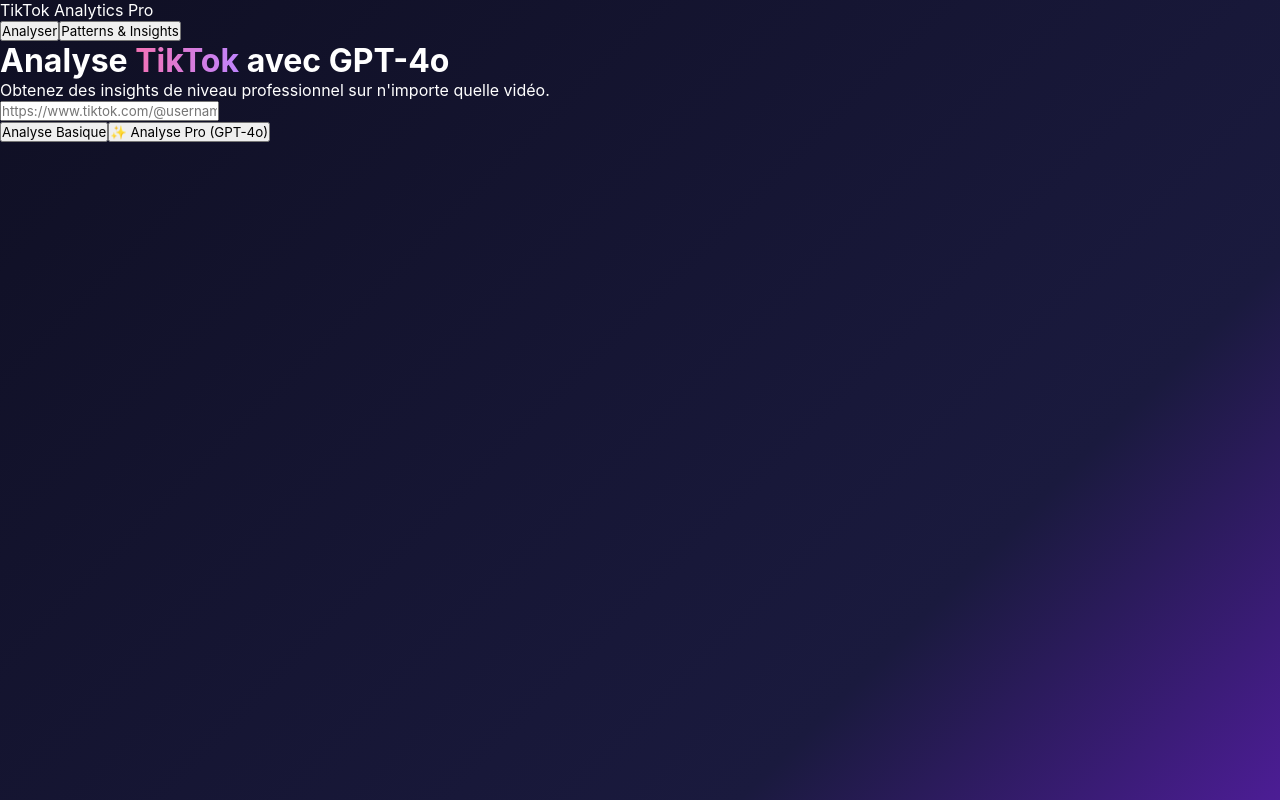
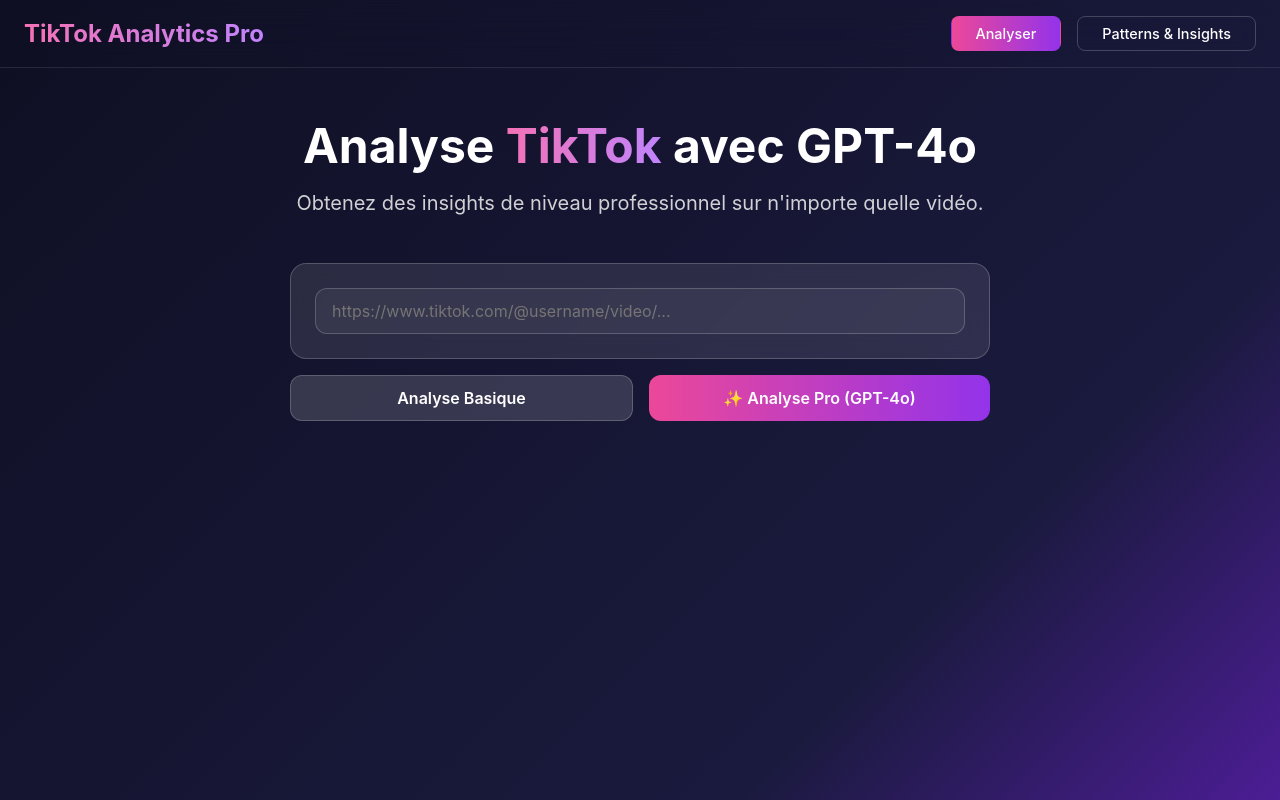
Before and after one commit to FredWav/TiktokVideoAnalytics, a Next.js app: page / in a window 1280 px wide. Built offline with nearby package versions, Linux system fonts and the light colour scheme.

Commit message:
Add global styles for app layout and navigation
Added styles for app layout, navigation, and results sections.

```diff
--- a/styles/globals.css
+++ b/styles/globals.css
@@ -63,3 +63,481 @@
   color: #fecaca;
   margin-top: 1rem;
 }
+
+/* App layout styles */
+.app {
+  min-height: 100vh;
+  color: white;
+}
+
+.nav {
+  padding: 1rem 1.5rem;
+  border-bottom: 1px solid rgba(255, 255, 255, 0.1);
+  backdrop-filter: blur(20px);
+  position: sticky;
+  top: 0;
+  z-index: 10;
+}
+
+.nav-content {
+  max-width: 1400px;
+  margin: 0 auto;
+  display: flex;
+  justify-content: space-between;
+  align-items: center;
+}
+
+.logo {
+  font-size: 1.5rem;
+  font-weight: bold;
+  background: linear-gradient(90deg, #f472b6, #c084fc);
+  -webkit-background-clip: text;
+  -webkit-text-fill-color: transparent;
+  background-clip: text;
+}
+
+.nav-tabs {
+  display: flex;
+  gap: 1rem;
+}
+
+.nav-tab {
+  background: transparent;
+  border: 1px solid rgba(255, 255, 255, 0.2);
+  color: white;
+  padding: 0.5rem 1.5rem;
+  border-radius: 0.5rem;
+  cursor: pointer;
+  transition: all 0.3s;
+  font-size: 0.9rem;
+  font-weight: 500;
+}
+
+.nav-tab:hover {
+  background: rgba(255, 255, 255, 0.1);
+}
+
+.nav-tab.active {
+  background: linear-gradient(90deg, #ec4899, #9333ea);
+  border-color: transparent;
+}
+
+.hero {
+  max-width: 1200px;
+  margin: 0 auto;
+  padding: 3rem 1.5rem;
+}
+
+.hero-content {
+  text-align: center;
+}
+
+.hero-title {
+  font-size: 3rem;
+  font-weight: bold;
+  margin-bottom: 1rem;
+}
+
+.hero-subtitle {
+  font-size: 1.25rem;
+  opacity: 0.8;
+  margin-bottom: 3rem;
+  max-width: 700px;
+  margin-left: auto;
+  margin-right: auto;
+}
+
+.input-section {
+  max-width: 700px;
+  margin: 0 auto 3rem;
+}
+
+.input-container {
+  background: rgba(255, 255, 255, 0.1);
+  backdrop-filter: blur(10px);
+  border-radius: 1rem;
+  padding: 1.5rem;
+  border: 1px solid rgba(255, 255, 255, 0.2);
+  margin-bottom: 1rem;
+}
+
+.url-input {
+  width: 100%;
+  background: rgba(255, 255, 255, 0.05);
+  border: 1px solid rgba(255, 255, 255, 0.2);
+  border-radius: 0.75rem;
+  padding: 0.75rem 1rem;
+  color: white;
+  font-size: 1rem;
+  outline: none;
+  transition: all 0.3s;
+}
+
+.analyze-buttons-container {
+  display: flex;
+  gap: 1rem;
+  margin-top: 1rem;
+  margin-bottom: 2rem;
+}
+
+.analyze-btn {
+  border: none;
+  border-radius: 0.75rem;
+  padding: 0.75rem 1rem;
+  font-weight: 600;
+  cursor: pointer;
+  transition: all 0.3s;
+  display: flex;
+  align-items: center;
+  gap: 0.5rem;
+  justify-content: center;
+  flex: 1;
+  font-size: 1rem;
+}
+
+.analyze-btn.free {
+  background: rgba(255, 255, 255, 0.15);
+  border: 1px solid rgba(255, 255, 255, 0.2);
+  color: white;
+}
+
+.analyze-btn.free:hover:not(:disabled) {
+  background: rgba(255, 255, 255, 0.25);
+}
+
+.analyze-btn.pro {
+  background: linear-gradient(90deg, #ec4899, #9333ea);
+  color: white;
+  border: none;
+}
+
+.analyze-btn.pro:hover:not(:disabled) {
+  background: linear-gradient(90deg, #f472b6, #c084fc);
+}
+
+/* Results styles */
+.results {
+  max-width: 1200px;
+  margin: 0 auto;
+}
+
+.results-grid {
+  display: grid;
+  grid-template-columns: 2fr 1fr;
+  gap: 2.5rem;
+  align-items: flex-start;
+  margin-bottom: 2.5rem;
+}
+
+.main-col,
+.side-col {
+  display: flex;
+  flex-direction: column;
+  gap: 2rem;
+}
+
+.card,
+.thumbnail-card,
+.performance-badge,
+.stats-card-container {
+  margin-bottom: 0 !important;
+}
+
+.card {
+  background: rgba(255, 255, 255, 0.08);
+  backdrop-filter: blur(15px);
+  border-radius: 1rem;
+  padding: 1.5rem;
+  border: 1px solid rgba(255, 255, 255, 0.15);
+}
+
+.thumbnail-card {
+  text-align: center;
+}
+
+.thumbnail-img {
+  max-width: 100%;
+  max-height: 400px;
+  border-radius: 0.75rem;
+  margin: 0 auto 1rem;
+  display: block;
+}
+
+.video-info {
+  text-align: center;
+}
+
+.username {
+  font-size: 1.25rem;
+  font-weight: 600;
+  color: #c084fc;
+  margin-bottom: 0.5rem;
+}
+
+.niche-tag {
+  display: inline-block;
+  background: linear-gradient(90deg, #ec4899, #9333ea);
+  padding: 0.25rem 1rem;
+  border-radius: 9999px;
+  font-size: 0.875rem;
+}
+
+.performance-badge {
+  text-align: left;
+}
+.performance-badge .badge-label {
+  font-size: 1rem;
+  opacity: 0.8;
+  margin-bottom: 0.5rem;
+  text-align: left;
+}
+.performance-badge .engagement-table {
+  display: flex;
+  flex-direction: column;
+  gap: 0.4rem;
+  margin-top: 0.7rem;
+  font-size: 1.1rem;
+  text-align: left;
+  align-items: flex-start;
+}
+
+.stats-card-container {
+  padding: 1rem;
+}
+
+.stats-grid {
+  display: grid;
+  grid-template-columns: repeat(3, 1fr);
+  gap: 1rem;
+}
+
+.stat-card {
+  background: rgba(255, 255, 255, 0.1);
+  border-radius: 0.75rem;
+  padding: 1rem;
+  text-align: center;
+  font-size: 1.25rem;
+  font-weight: bold;
+}
+
+.stat-label {
+  font-size: 0.75rem;
+  opacity: 0.75;
+  font-weight: normal;
+  margin-top: 0.25rem;
+}
+
+.section-title {
+  font-size: 1.25rem;
+  font-weight: 600;
+  margin-bottom: 1rem;
+  text-align: center;
+}
+
+.hashtags-container {
+  display: flex;
+  flex-wrap: wrap;
+  gap: 0.5rem;
+  justify-content: center;
+}
+
+.hashtag-tag {
+  background: rgba(255, 255, 255, 0.1);
+  border: 1px solid rgba(255, 255, 255, 0.2);
+  padding: 0.25rem 0.75rem;
+  border-radius: 9999px;
+  font-size: 0.875rem;
+}
+
+.description-text,
+.ai-list {
+  white-space: pre-wrap;
+  line-height: 1.6;
+  opacity: 0.9;
+  text-align: left;
+}
+
+.ai-list {
+  list-style: none;
+  padding: 0;
+  text-align: left;
+}
+
+.ai-list li {
+  margin-bottom: 0.75rem;
+}
+
+.ai-list li strong {
+  color: #c084fc;
+}
+
+.advice-card {
+  grid-column: 1 / -1;
+}
+
+.advice-list .advice-item {
+  margin-bottom: 1.25rem;
+  padding-left: 1rem;
+  border-left: 2px solid #ec4899;
+}
+.advice-list .advice-item h4 {
+  color: #f472b6;
+  margin-bottom: 0.25rem;
+}
+.advice-list .advice-item p {
+  opacity: 0.9;
+  text-align: left;
+}
+
+/* Patterns section */
+.patterns-section {
+  max-width: 1400px;
+  margin: 0 auto;
+  padding: 3rem 1.5rem;
+}
+
+.patterns-header {
+  text-align: center;
+  margin-bottom: 3rem;
+}
+
+.patterns-header h2 {
+  font-size: 2.5rem;
+  margin-bottom: 2rem;
+}
+
+.niche-selector {
+  display: flex;
+  flex-wrap: wrap;
+  gap: 0.5rem;
+  justify-content: center;
+}
+
+.niche-btn {
+  background: rgba(255, 255, 255, 0.1);
+  border: 1px solid rgba(255, 255, 255, 0.2);
+  border-radius: 0.5rem;
+  padding: 0.5rem 1rem;
+  color: white;
+  cursor: pointer;
+  transition: all 0.3s;
+  display: flex;
+  align-items: center;
+  gap: 0.5rem;
+}
+
+.niche-btn:hover {
+  background: rgba(255, 255, 255, 0.2);
+  transform: translateY(-2px);
+}
+
+.niche-btn.active {
+  background: linear-gradient(90deg, #ec4899, #9333ea);
+  border-color: transparent;
+}
+
+.niche-icon {
+  font-size: 1.25rem;
+}
+.niche-label {
+  font-size: 0.875rem;
+}
+
+.loading-patterns {
+  text-align: center;
+  padding: 4rem;
+}
+.loading-patterns .spinner {
+  width: 3rem;
+  height: 3rem;
+  margin: 0 auto 1rem;
+}
+
+.patterns-content {
+  display: grid;
+  gap: 2rem;
+}
+
+.aggregated-stats {
+  display: grid;
+  grid-template-columns: repeat(auto-fit, minmax(200px, 1fr));
+  gap: 1rem;
+}
+.agg-stat {
+  text-align: center;
+}
+.agg-value {
+  font-size: 2rem;
+  font-weight: bold;
+  color: #f472b6;
+  margin-bottom: 0.5rem;
+}
+.agg-label {
+  font-size: 0.875rem;
+  opacity: 0.7;
+}
+
+.recent-analyses h3 {
+  margin-bottom: 1.5rem;
+  text-align: center;
+}
+.analyses-list {
+  display: grid;
+  gap: 0.75rem;
+}
+.analysis-row {
+  display: grid;
+  grid-template-columns: 2fr 1fr 1fr 1fr;
+  align-items: center;
+  padding: 0.75rem;
+  background: rgba(255, 255, 255, 0.05);
+  border-radius: 0.5rem;
+  font-size: 0.9rem;
+}
+.analysis-user {
+  font-weight: 600;
+  color: #c084fc;
+}
+.analysis-engagement.viral { color: #f472b6; }
+.analysis-engagement.excellent { color: #4ade80; }
+.analysis-engagement.good { color: #60a5fa; }
+.analysis-engagement.average { color: #fbbf24; }
+.analysis-engagement.low { color: #f87171; }
+.analysis-time {
+  opacity: 0.7;
+  text-align: right;
+}
+.no-data-card {
+  text-align: center;
+}
+.no-data-card p {
+  margin-bottom: 1rem;
+  opacity: 0.8;
+}
+
+@media (max-width: 900px) {
+  .results-grid {
+    grid-template-columns: 1fr;
+    gap: 2rem;
+  }
+}
+@media (max-width: 768px) {
+  .hero-title {
+    font-size: 2rem;
+  }
+  .nav-content {
+    flex-direction: column;
+    gap: 1rem;
+  }
+  .stats-grid {
+    grid-template-columns: repeat(2, 1fr);
+  }
+  .analysis-row {
+    grid-template-columns: 1fr;
+    gap: 0.5rem;
+    text-align: center;
+  }
+  .analysis-time {
+    text-align: center;
+  }
+}
```
